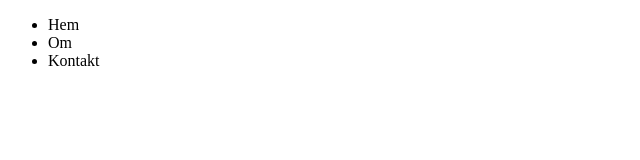
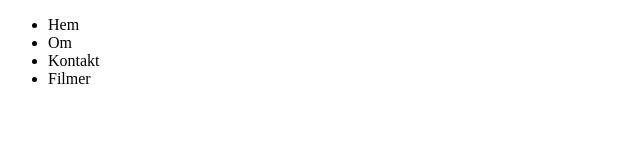
Before and after one commit to sebastiantegel/fed23d-gitdemo, a plain HTML site: page index.html in a window 1280 px wide. Shown: the full height of the page, 0-640 px from the left. Drawn offline with Linux system fonts and the light colour scheme.

Commit message:
Added navigation to movies

```diff
--- a/index.html
+++ b/index.html
@@ -11,6 +11,7 @@
         <li>Hem</li>
         <li>Om</li>
         <li>Kontakt</li>
+        <li>Filmer</li>
       </ul>
     </nav>
   </body>
```
